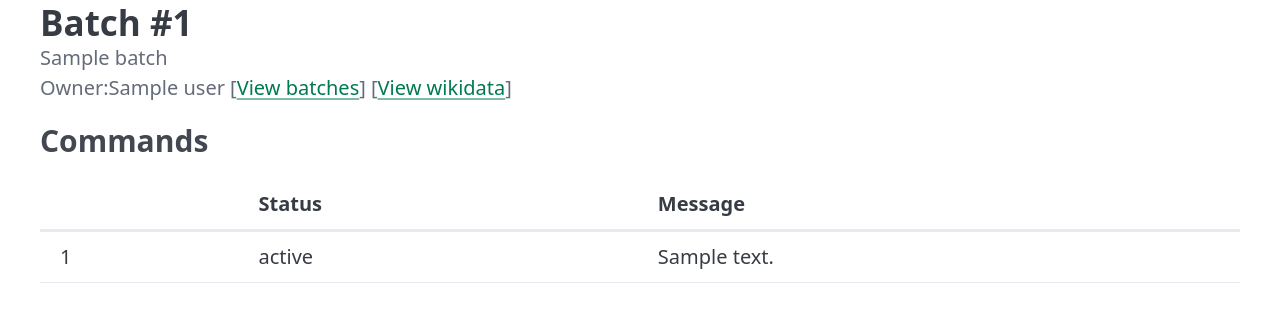
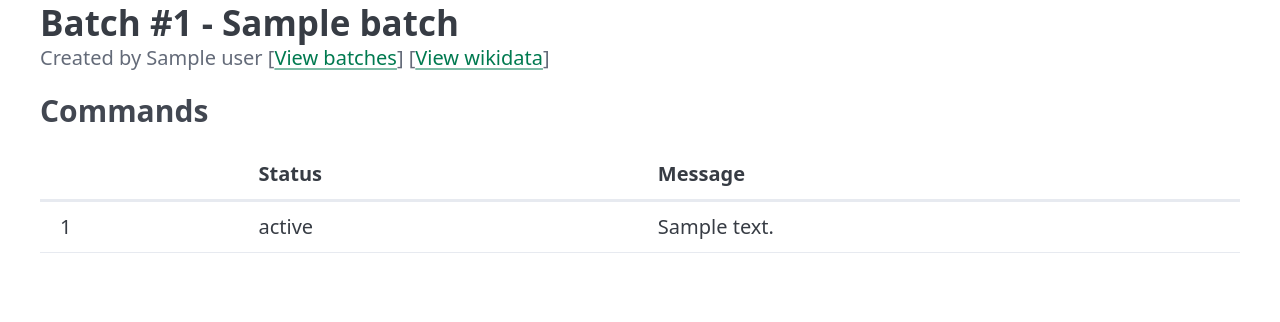
Before and after one commit to WikiMovimentoBrasil/quickstatements3, a Django app: template src/web/templates/batch.html in a window 1280 px wide. Shown: the part 87-409 px from the top of the page. Run offline with Django 3.2, Linux system fonts and the light colour scheme; the template is opened without the code that fills it: most values are stand-ins (such as "Sample title", 1, 10 or a date in 2020).

Commit message:
Small redesign

```diff
--- a/src/web/templates/batch.html
+++ b/src/web/templates/batch.html
@@ -3,10 +3,9 @@
 {% block content %}
 
 <hgroup>
-  <h2> Batch #{{ batch.pk }}</h2>
+  <h2> Batch #{{ batch.pk }} - {{batch.name}}</h2>
   <p>
-    {{batch.name}}<br>
-    Owner:{{ batch.user }}
+    Created by {{ batch.user }}
     [<a href="{% url 'last_batches_by_user' user=batch.user %}">View batches</a>]</a>
     [<a href="https://www.wikidata.org/wiki/User:{{batch.user}}">View wikidata</a>]
   </p>
```
